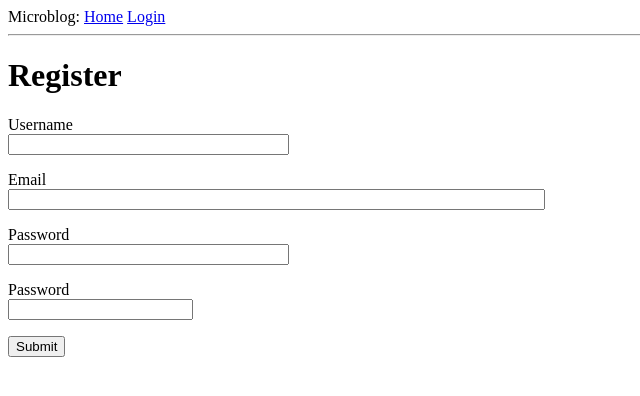
After one commit to travishughes13/python_1, a Flask app: template app/templates/register.html in a window 1280 px wide. The commit adds this page. Shown: the top 396 px of the page, without its empty margins (0-640 px from the left). Run offline with Flask 2, Linux system fonts and the light colour scheme; the template is opened without the code that fills it: most values are stand-ins (such as "Sample title", 1, 10 or a date in 2020); form fields are guessed from the names that the template uses; parts of the project's set-up code (start-up, migrations or seed data) failed here and were passed over.

Commit message:
added a registration form and routes

```diff
--- a/app/routes.py
+++ b/app/routes.py
@@ -9,8 +9,11 @@ from app import app
 #Here, I'm going to import my LoginForm Class so that I can direct the server route to it
 from app.forms import LoginForm
 #Now I'm going to import the current_user and the login_user
-from flask_login import current_user, login_user, logout_user, login_required
+from flask_login import current_user, login_user, login_required
+from flask_login import logout_user
 from app.models import User
+from app import db
+from app.forms import RegistrationForm
 
 #I'm going to force login and handle user login
 @app.route('/login', methods=['GET', 'POST'])
@@ -33,7 +36,7 @@ def login():
 @app.route('/logout')
 def logout():
     logout_user()
-    return redirect(url_for('login'))
+    return redirect(url_for('index'))
 
 # Here, I'm declaring my variable routes and setting a placeholder for the user object
 @app.route('/')
@@ -54,3 +57,17 @@ def index():
         }
     ]
     return render_template('index.html', title='Home', posts=posts)
+
+@app.route('/register', methods=['GET', 'POST'])
+def register():
+    if current_user.is_authenticated:
+        return redirect(url_for('index'))
+    form = RegistrationForm()
+    if form.validate_on_submit():
+        user = User(username=form.username.data, email=form.email.data)
+        user.set_password(form.password.data)
+        db.session.add(user)
+        db.session.commit()
+        flash('Congratulations, you are now a registered user!')
+        return redirect(url_for('login'))
+    return render_template('register.html', title='Register', form=form)
--- a/app/templates/login.html
+++ b/app/templates/login.html
@@ -21,4 +21,5 @@
         <p>{{ form.remember_me() }} {{ form.remember_me.label }}</p>
         <p> {{ form.submit() }}</p>
     </form>
+    <p>New User? <a href="{{ url_for('register') }}">Click to Register!</a></p>
 {% endblock %}
--- /dev/null
+++ b/app/templates/register.html
@@ -0,0 +1,37 @@
+{% extends "base.html" %}
+
+{% block content %}
+    <h1>Register</h1>
+    <form action="" method="POST">
+        {{ form.hidden_tag() }}
+        <p>
+            {{ form.username.label }}<br>
+            {{ form.username(size=32) }}<br>
+            {% for error in form.username.errors %}
+            <span style="color:red;">[{{ error }}]</span>
+            {% endfor %}
+        </p>
+        <p>
+            {{ form.email.label }}<br>
+            {{ form.email(size=64) }}<br>
+            {% for error in form.email.errors %}
+            <span style="color:red;">[{{ error }}]</span>
+            {% endfor %}
+        </p>
+        <p>
+            {{ form.password.label }}<br>
+            {{ form.password(size=32) }}<br>
+            {% for error in form.password.errors %}
+            <span style="color:red;">[{{ error }}]</span>
+            {% endfor %}
+        </p>
+        <p>
+            {{ form.password2.label }}<br>
+            {{ form.password2(size32) }}<br>
+            {% for error in form.password2.errors %}
+            <span style="color:red;">[{{ error }}]</span>
+            {% endfor %}
+        </p>
+        <p>{{ form.submit() }}</p>
+    </form>
+{% endblock %}
```
